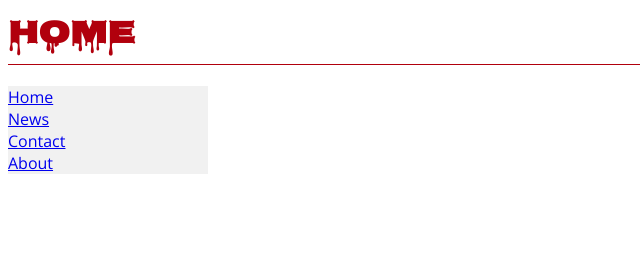
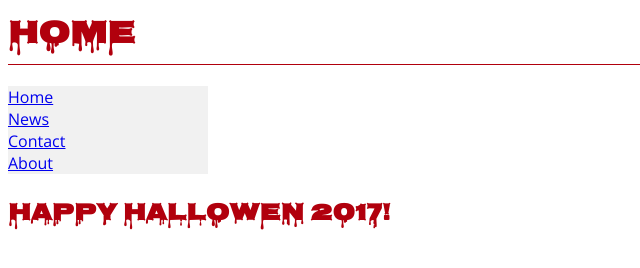
Before and after one commit to Hexgolo/Html, a website: page default.html in a window 1280 px wide. Shown: the whole page, without its empty margins (0-640 px from the left). Drawn offline with nearby package versions, Linux system fonts and the light colour scheme.

Commit message:
First Hallowen update

```diff
--- a/default.html
+++ b/default.html
@@ -23,9 +23,8 @@
             </li>
         </ul>
     </nav>
+<nav> <h2>Happy Hallowen 2017!</h2></nav>
 
-
-
-</body>
+</boby>
 
 </html>
--- a/index.css
+++ b/index.css
@@ -37,3 +37,9 @@ nav ul {
 nav li a {
     display: block;
 }
+
+nav h2 {
+    font-family: 'Nosifer';
+    color: #b1000d;
+
+}
```
Also changed, not shown: news.html (+1 -1 lines), 1 other file.
